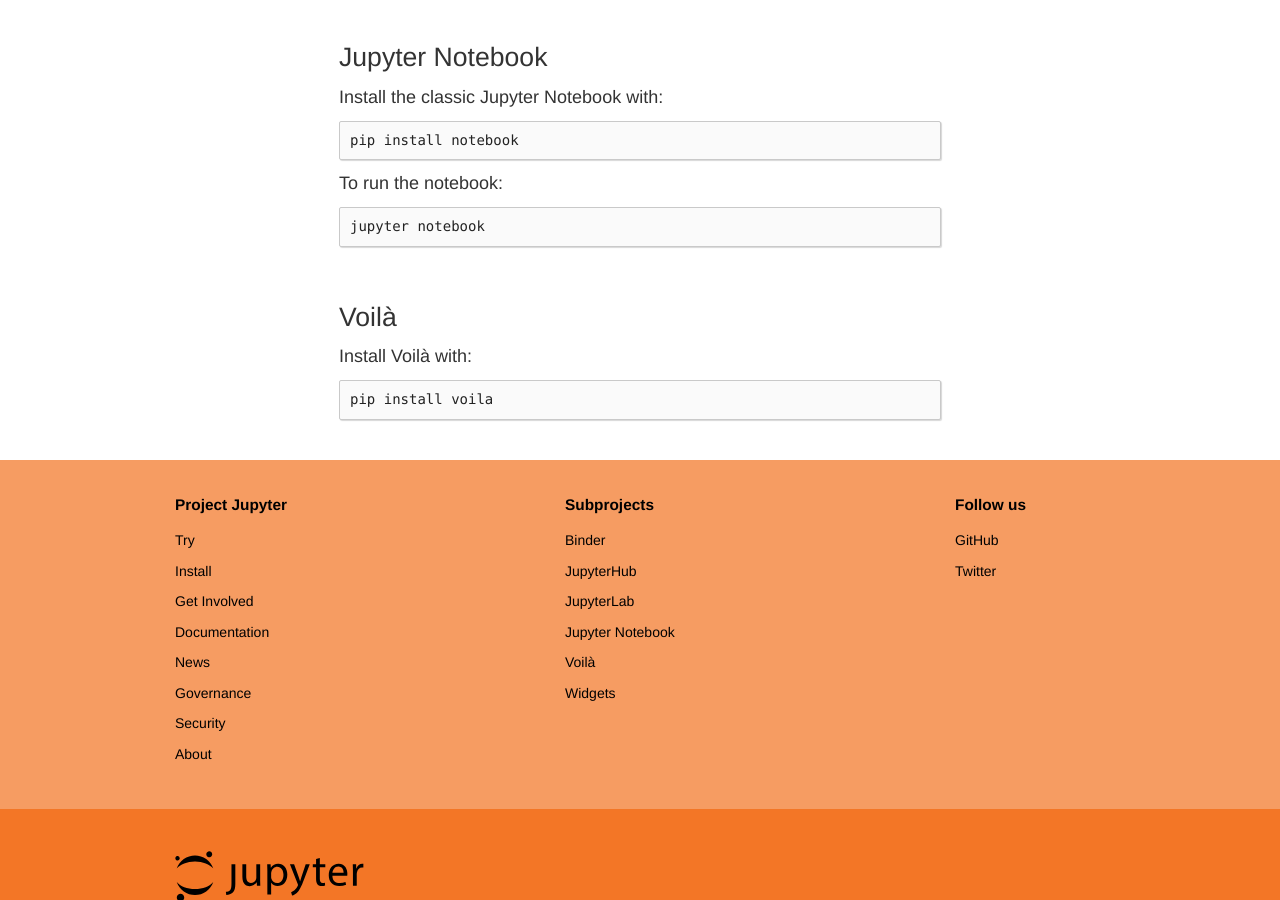
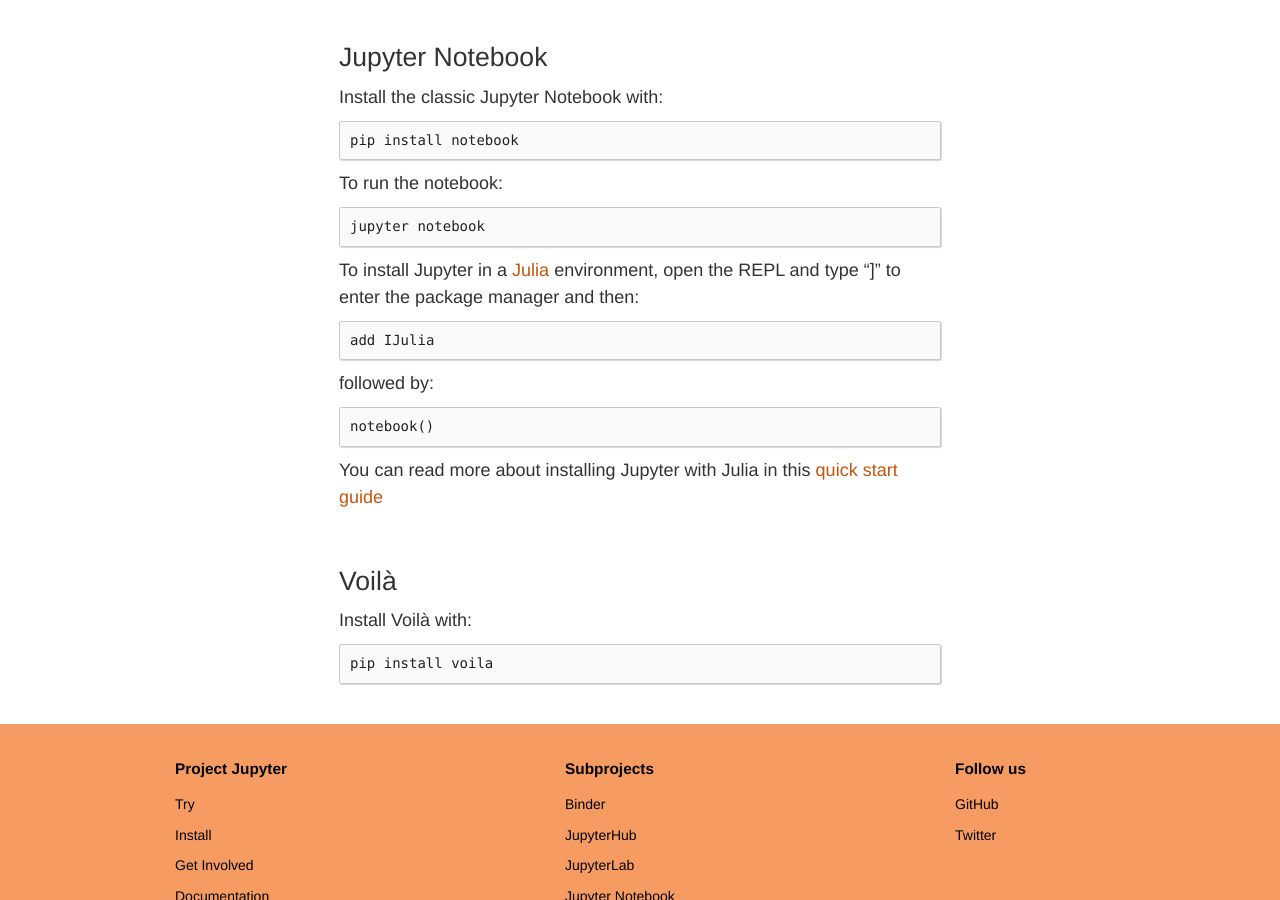
Before and after one commit to jupyter/jupyter.github.io, a Jekyll site: the page built from install.md, in a window 1280 px wide and 900 px high, scrolled down 780 px. Built offline with Jekyll 4.4.1, drawn with Linux system fonts in a browser that asks for light colours; comment, search, counter and statistics services are not loaded.

Commit message:
Update install.md

````diff
--- a/install.md
+++ b/install.md
@@ -38,6 +38,16 @@
 jupyter notebook
 ```
 
+To install Jupyter in a [Julia](https://julialang.org) environment, open the REPL and type "]" to enter the package manager and then:
+```julia
+add IJulia
+```
+followed by:
+```julia
+notebook()
+```
+You can read more about installing Jupyter with Julia in this [quick start guide](https://github.com/JuliaLang/IJulia.jl#quick-start)
+
 ## Voilà
 
 Install Voilà with:
````
